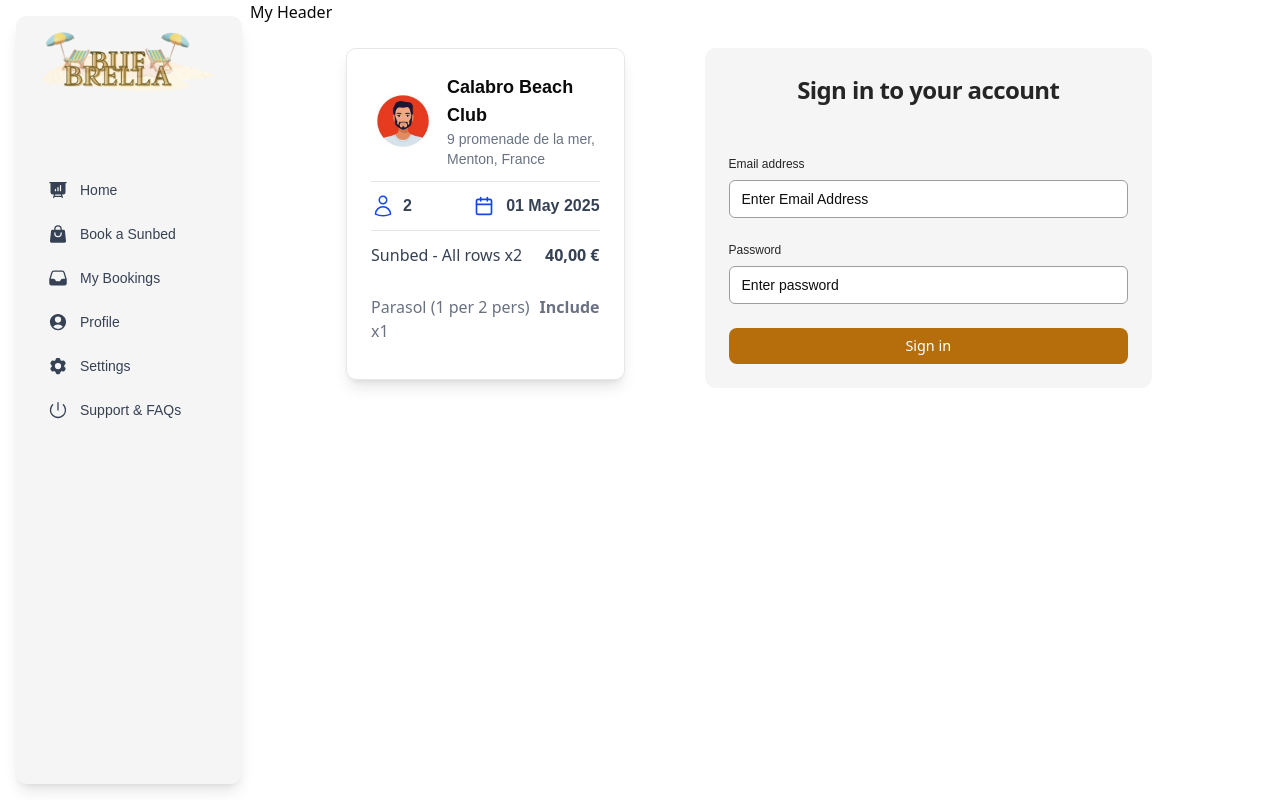
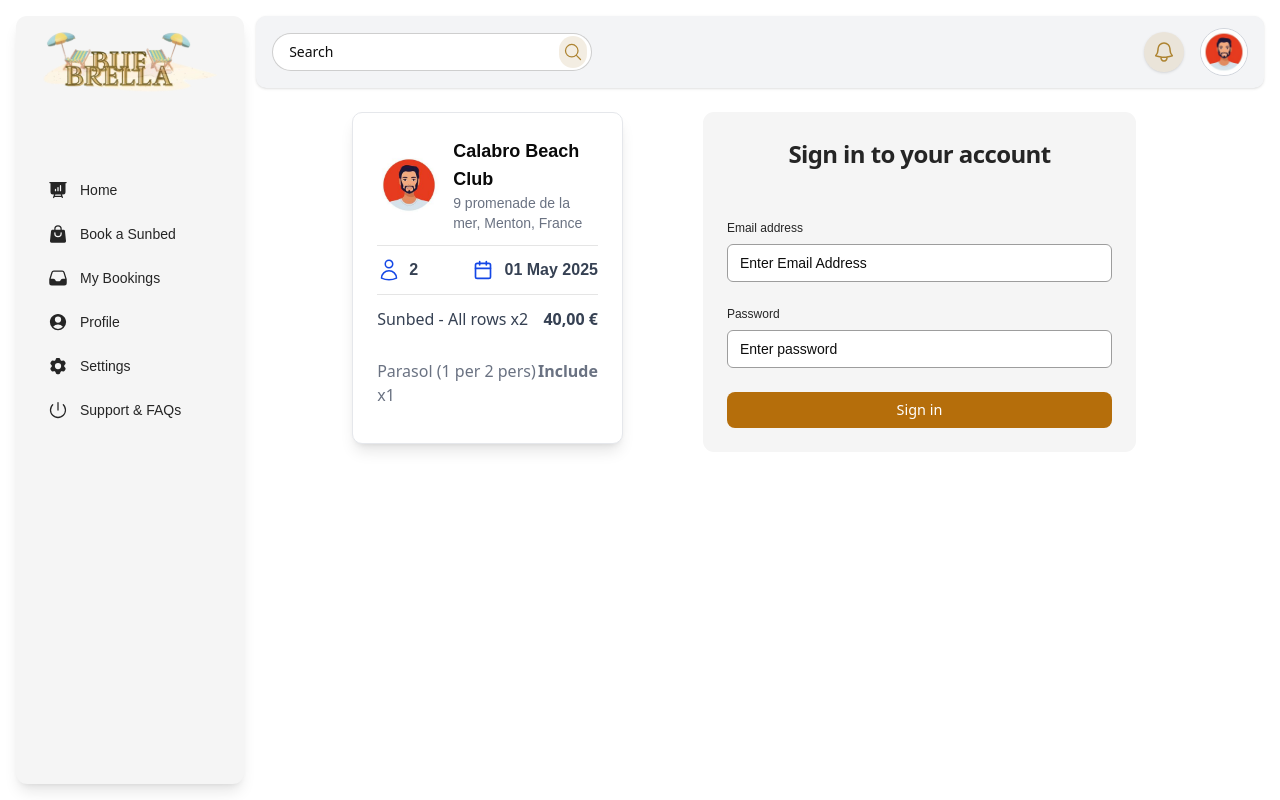
Before and after one commit to Mjkwebdev/my-shadcn-project, a React (Vite) app: page /booking in a window 1280 px wide. Built offline with nearby package versions, Linux system fonts and the light colour scheme.

Commit message:
header updated

```diff
--- a/src/App.tsx
+++ b/src/App.tsx
@@ -3,7 +3,8 @@ import Hero from "./MainComponent/Hero";
 import SearchPage from "./MainComponent/Search";
 import DetailPage from "./MainComponent/Detail";
 import Booking from "./MainComponent/Booking";
-import Layout from "./MainComponent/Layout";
+import Layout from "./MainComponent/Layout/Layout";
+import Home from "./MainComponent/Home";
 
 function App() {
   return (
@@ -11,6 +12,7 @@ function App() {
       <Layout>
         <Routes>
           <Route path="/" element={<Hero />} />
+          <Route path="/home" element={<Home />} />
           <Route path="/search" element={<SearchPage />} />
           <Route path="/detail/:slug" element={<DetailPage />} />
           <Route path="/booking" element={<Booking />} />
--- /dev/null
+++ b/src/MainComponent/Home.tsx
@@ -0,0 +1,9 @@
+import React from 'react'
+
+const Home = () => {
+  return (
+    <div >Home</div>
+  )
+}
+
+export default Home
--- /dev/null
+++ b/src/MainComponent/Layout/Header.tsx
@@ -0,0 +1,41 @@
+import { BellIcon, MagnifyingGlassIcon } from "@heroicons/react/24/outline";
+
+const Header = () => {
+  return (
+    <div className="flex items-center justify-between bg-gray-100 px-4 py-3 rounded-lg shadow">
+      {/* Left Section - Search Bar */}
+      <div className="relative w-80">
+        <input
+          type="text"
+          placeholder="Search"
+          className="w-full pl-4 font-normal pr-10 py-2 text-sm bg-white rounded-full focus:outline-none placeholder:text-[#0d0d0d] text-[#0d0d0d]"
+          style={{ borderColor: "rgba(13, 13, 13, 0.2)", borderWidth: "1px" }}
+        />
+
+        <div
+          className="absolute inset-y-0 right-[2px] m-[3px] rounded-full px-1 py-2 cursor-pointer flex items-center"
+          style={{ backgroundColor: "rgba(173, 131, 48, 0.14)" }}
+        >
+          <MagnifyingGlassIcon className="h-5 w-5 text-[#ad8330]" />
+        </div>
+      </div>
+
+      {/* Right Section - Bell Icon & Profile */}
+      <div className="flex items-center space-x-4">
+        <div
+          className="p-2 rounded-full shadow cursor-pointer hover:bg-gray-200"
+          style={{ backgroundColor: "rgba(173, 131, 48, 0.14)" }}
+        >
+          <BellIcon className="h-6 w-6 text-[#ad8330]" />
+        </div>
+        <img
+          src="/src/assets/avatar.jpg"
+          alt="User Avatar"
+          className="h-12 w-12 rounded-full border border-gray-300 cursor-pointer"
+        />
+      </div>
+    </div>
+  );
+};
+
+export default Header;
--- a/src/MainComponent/Layout.tsx
+++ b/src/MainComponent/Layout/Layout.tsx
@@ -1,5 +1,6 @@
 import { ReactNode } from "react";
 import SideBar from "./SideBar"; // Make sure this import is correct
+import Header from "./Header";
 
 interface LayoutProps {
   children: ReactNode;
@@ -7,10 +8,10 @@ interface LayoutProps {
 
 function Layout({ children }: LayoutProps) {
   return (
-    <div className="flex gap-6">
+    <div className="flex gap-3">
       <div className="w-[18%]"><SideBar /></div>
-      <div className="w-[82%]">
-        <header>My Header</header>
+      <div className="w-[82%] p-4">
+       <Header/>
         <main>{children}</main>
       </div>
     </div>
--- a/src/MainComponent/SideBar.tsx
+++ b/src/MainComponent/Layout/SideBar.tsx
@@ -61,7 +61,7 @@ const SideBar = () => {
                 className={`flex items-center px-4 py-2 rounded-lg cursor-pointer transition ${
                   isActive
                     ? "bg-[#ad8330] text-white hover:bg-[#ad8330]"
-                    : "text-gray-700 hover:bg-gray-100"
+                    : "text-[#252525] hover:bg-gray-100"
                 }`}
                 onClick={() => navigate(path)}
               >
```
